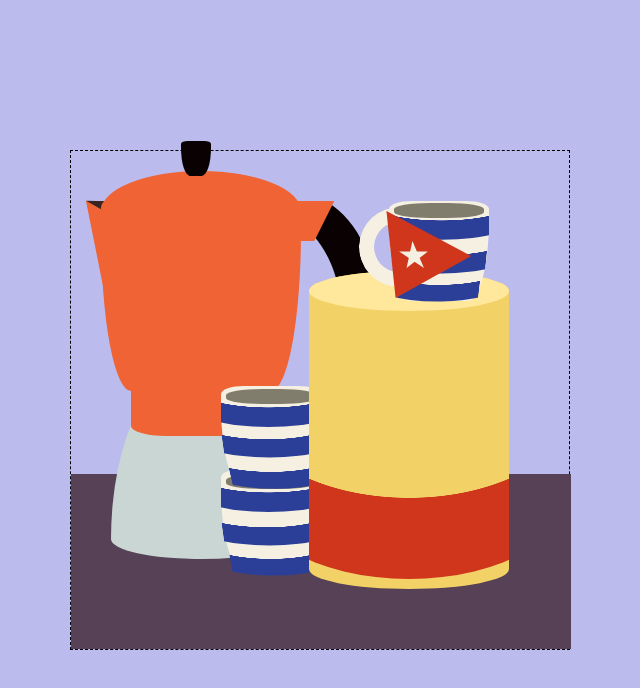
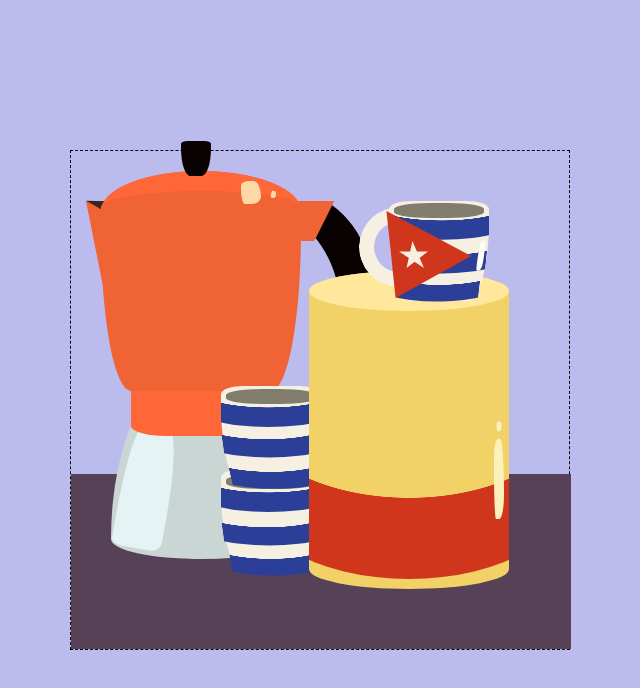
Before and after one commit to CloudburstAqua/css_still_life, a plain HTML site: page index.html in a window 1280 px wide. Shown: the whole page, without its empty margins (320-960 px from the left). Drawn offline with Linux system fonts and the light colour scheme.

Commit message:
highlights and details

```diff
--- a/index.html
+++ b/index.html
@@ -78,6 +78,27 @@
     clip-path: ellipse(calc(var(--c)*1%) 100% at top);
   }
 
+  .can_highlight {
+    position: absolute;
+    right: 65px;
+    bottom: 130px;
+    width: 10px;
+    height: 80px;
+    border-radius: 44% 39% 48% 20% / 19% 66% 31% 62%;
+    background: #fcf0bb;
+  }
+
+  .can_highlight2 {
+    position: absolute;
+    rotate: 90deg;
+    right: 65px;
+    bottom: 220px;
+    width: 10px;
+    height: 5px;
+    border-radius: 44% 39% 48% 20% / 19% 66% 31% 62%;
+    background: #fcf0bb;
+  }
+
   .pot_base {
     position: absolute;
     left: 40px;
@@ -88,14 +109,46 @@
     background: #c9d6d3;
   }
 
+  .pot_light {
+    position: absolute;
+    rotate: 10deg;
+    left: 50px;
+    bottom: 100px;
+    width: 50px;
+    height: 120px;
+    border-radius: 22% 23% 22% 20% / 74% 67% 8% 6%;
+    background: #e6f3f5;
+  }
+
   .pot_top {
     position: absolute;
     left: 30px;
     top: 40px;
     width: 200px;
     height: 200px;
-    border-radius: 23% 23% 15% 15% / 8% 8% 80% 80%;
+    border-radius: 50% 50% 15% 15% / 8% 8% 80% 80%;
     background: #f06335;
+  }
+
+  .pot_shimmer {
+    position: absolute;
+    left: 170px;
+    top: 30px;
+    width: 20px;
+    height: 23px;
+    border-radius: 44% 39% 48% 20% / 19% 66% 31% 62%;
+    background: #ffd8a8;
+  }
+
+  .pot_shimmer2 {
+    position: absolute;
+    rotate: 15deg;
+    left: 200px;
+    top: 40px;
+    width: 5px;
+    height: 7px;
+    border-radius: 44% 39% 48% 20% / 19% 66% 31% 62%;
+    background: #ffd8a8;
   }
 
   .pot_lid {
@@ -108,13 +161,23 @@
     background: #f06335;
   }
 
+  .pot_lid_light {
+    position: absolute;
+    left: 30px;
+    top: 20px;
+    width: 200px;
+    height: 80px;
+    border-radius: 80%;
+    background: #ff6738;
+  }
+
   .pot_mid {
     position: absolute;
     left: 60px;
     top: 240px;
     width: 140px;
     height: 30px;
-    background: #f06335;
+    background: #ff6738;
   }
 
   .pot_mid_curve {
@@ -124,7 +187,7 @@
     width: 140px;
     height: 40px;
     border-radius: 25%;
-    background: #f06335;
+    background: #ff6738;
   }
 
   .pot_tip {
@@ -242,6 +305,17 @@
     background: #2b3f99;
     mask: radial-gradient(calc(var(--c)*1%) 100% at 50% calc(-100%*cos(asin(50/var(--c)))), #0000 calc(100% - 1px), #000);
     clip-path: ellipse(calc(var(--c)*1%) 100% at top);
+  }
+
+  .cup_highlight {
+    position: absolute;
+    rotate: 10deg;
+    right: 85px;
+    top: 90px;
+    width: 6px;
+    height: 30px;
+    border-radius: 44% 39% 48% 20% / 19% 66% 31% 62%;
+    background: #fffdf7;
   }
 
   .cup_rtri {
@@ -404,6 +478,7 @@
     mask: radial-gradient(calc(var(--c)*1%) 100% at 50% calc(-100%*cos(asin(50/var(--c)))), #0000 calc(100% - 1px), #000);
     clip-path: ellipse(calc(var(--c)*1%) 100% at top);
   }
+
 </style>
 
 
@@ -411,15 +486,20 @@
   <!-- add your elements here -->
   <div class="table"></div>
   <div class="pot_base"></div>
+  <div class="pot_light"></div>
   <div class="pot_spout"></div>
   <div class="spout_inner"></div>
-  <div class="pot_top"></div>
-  <div class="pot_lid"></div>
   <div class="pot_mid"></div>
   <div class="pot_mid_curve"></div>
-  <div class="pot_tip"></div>
+  <div class="pot_lid"></div>
   <div class="pot_handle_blk"></div>
   <div class="pot_handle_or"></div>
+  <div class="pot_lid_light"></div>
+  <div class="pot_top"></div>
+  <div class="pot_tip"></div>
+  <div class="pot_shimmer"></div>
+  <div class="pot_shimmer2"></div>
+  <div class="lid_line"></div>
   <div class="cup_base2"></div>
   <div class="cup_inner2"></div>
   <div class="cup_base3"></div>
@@ -443,5 +523,7 @@
   <div class="cup1_blstr3"></div>
   <div class="cup_rtri"></div>
   <div class="star"></div>
-
+  <div class="can_highlight"></div>
+  <div class="can_highlight2"></div>
+  <div class="cup_highlight"></div>
 </div>
```
